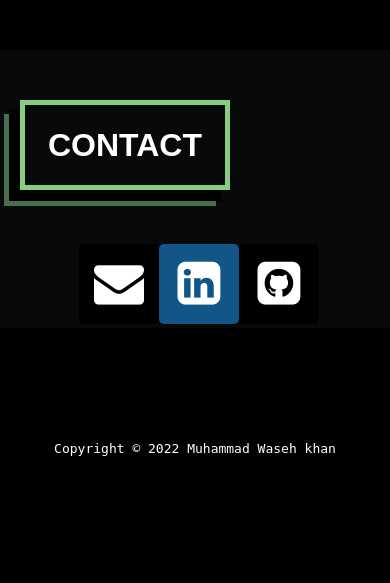
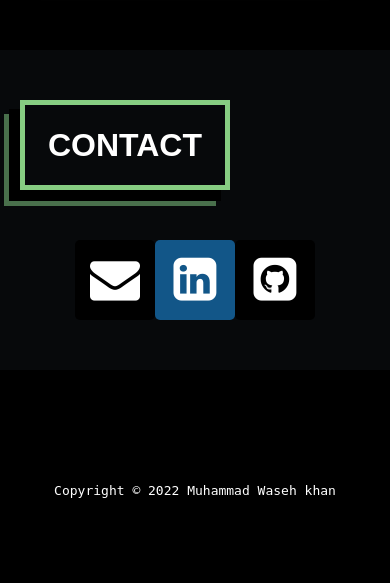
Before and after one commit to mwkhan9/portfolio_website, a PHP site: page / in a window 390 px wide. Shown: the part 3932-4515 px from the top of the page. Before the commit the page ends 4388 px from the top, so only its background shows below. Run offline with PHP 8.4, Linux system fonts and the light colour scheme.

Commit message:
icon fix

```diff
--- a/style.css
+++ b/style.css
@@ -512,7 +512,6 @@
     color: white;
     border-radius: 5px 5px 5px 5px;
     border: none;
-    margin: 5%;
 }
 .contact:hover{
     opacity: 0.7;
@@ -537,9 +536,8 @@
 
 @media only screen and (max-width: 600px) {
     .app{
-        padding: 0px;
-        padding-top: 50px;
-
+        padding-left: 0;
+        padding-right: 0;
     }
 }
 
```
